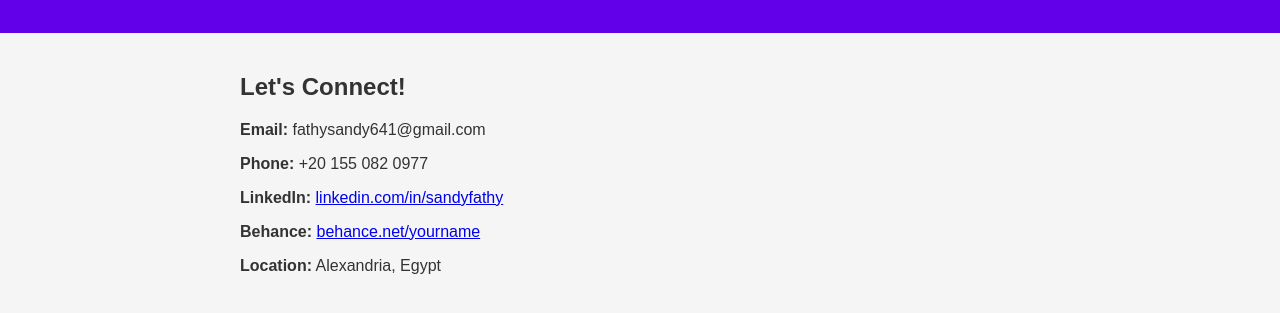
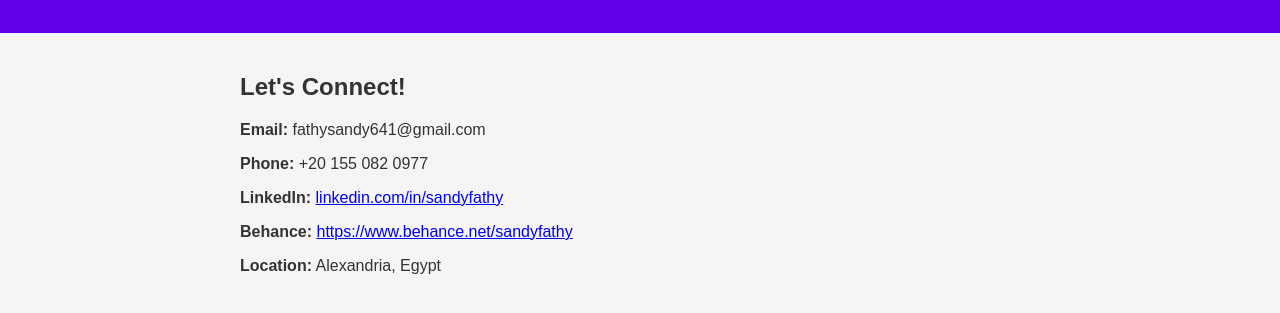
Before and after one commit to S8320/portfolio, a plain HTML site: page contact.html in a window 1280 px wide. Shown: the part 121-434 px from the top of the page. Drawn offline with Linux system fonts and the light colour scheme.

Commit message:
Update contact.html

```diff
--- a/contact.html
+++ b/contact.html
@@ -24,7 +24,7 @@
     <p><strong>Email:</strong> fathysandy641@gmail.com</p>
     <p><strong>Phone:</strong> +20 155 082 0977</p>
     <p><strong>LinkedIn:</strong> <a href="https://linkedin.com/in/sandyfathy">linkedin.com/in/sandyfathy</a></p>
-    <p><strong>Behance:</strong> <a href="https://behance.net/yourname">behance.net/yourname</a></p>
+    <p><strong>Behance:</strong> <a href="https:// ">https://www.behance.net/sandyfathy </a></p>
     <p><strong>Location:</strong> Alexandria, Egypt</p>
   </section>
 
```
